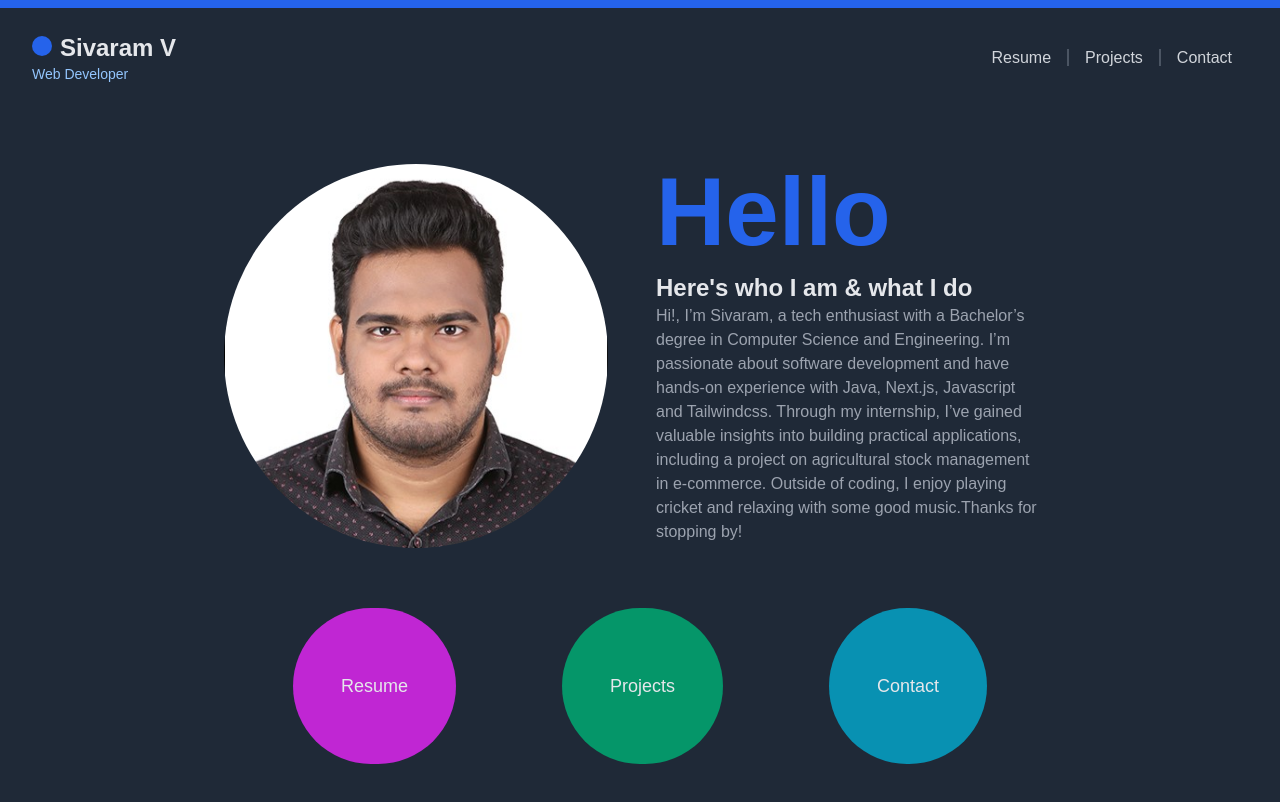
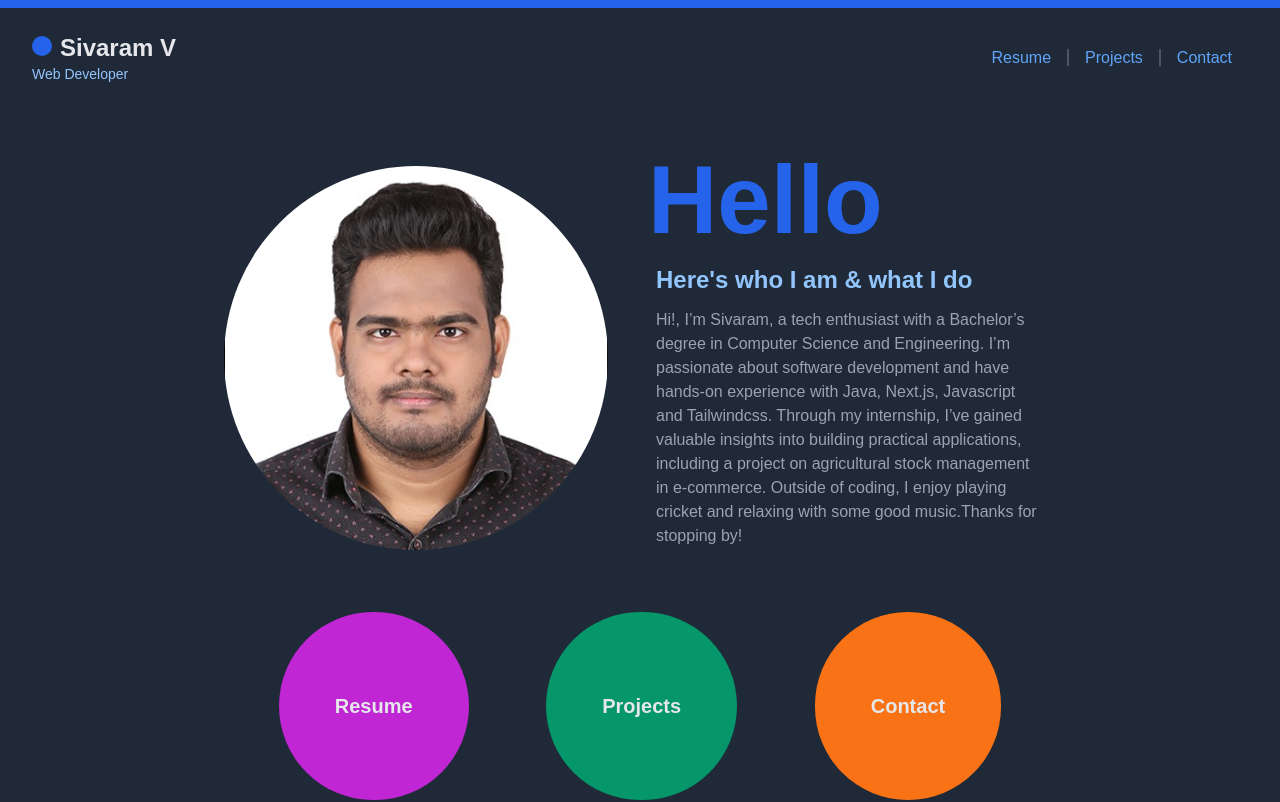
Before and after one commit to sivaram-37/my-portfolio, a Next.js app: page / in a window 1280 px wide. Shown: the top 802 px of the page. Built offline with nearby package versions, Linux system fonts and the light colour scheme.

Commit message:
modified

```diff
--- a/src/app/page.jsx
+++ b/src/app/page.jsx
@@ -14,9 +14,6 @@ export default function Home() {
 					priority
 				/>
 				<div className="flex flex-col">
-					<h1 className="px-4 text-3xl md:text-8xl font-bold text-primary mb-3 md:mt-5">
-						Hello
-					</h1>
 					<Image
 						src="/profile.jpg"
 						alt="My profile image of mobile version"
@@ -25,8 +22,11 @@ export default function Home() {
 						className="block md:hidden h-64 w-64 mb-5 self-center rounded-full"
 						priority
 					/>
+					<h1 className="px-4 md:px-2 text-3xl md:text-8xl font-bold text-primary mb-3 md:mt-2 md:mb-4">
+						Hello
+					</h1>
 					<div className="px-4 max-w-80 md:max-w-[26rem] mb-6">
-						<h3 className="text-lg md:text-2xl font-semibold">
+						<h3 className="mb-1 md:mb-3 text-lg md:text-2xl font-semibold text-blue-300">
 							Here&apos;s who I am & what I do
 						</h3>
 						<p className="text-sm md:text-base font-light text-gray-400">
@@ -39,27 +39,27 @@ export default function Home() {
 						</p>
 					</div>
 				</div>
-				<ul className="px-4 flex justify-around col-span-2 mb-0 md:mt-10 md:mb-5">
-					<li className="text-xs md:text-lg md:font-medium rounded-full flex justify-center items-center">
+				<ul className="px-4 flex justify-around col-span-2 mb-0 md:mt-10 md:mb-5 text-sm md:text-xl md:font-semibold">
+					<li className="rounded-full flex justify-center items-center">
 						<Link
 							href="/resume"
-							className="px-4 py-7 md:px-12 md:py-16 bg-fuchsia-600 hover:bg-fuchsia-400 hover:text-gray-800 rounded-full transition-all ease-in-out delay-75 duration-500"
+							className="px-4 py-[30px] md:px-14 md:py-20 bg-fuchsia-600 hover:bg-fuchsia-400 hover:text-gray-800 rounded-full transition-all ease-in-out delay-75 duration-500"
 						>
 							Resume
 						</Link>
 					</li>
-					<li className="text-xs md:text-lg md:font-medium rounded-full flex justify-center items-center">
+					<li className="rounded-full flex justify-center items-center">
 						<Link
 							href="/projects"
-							className="px-4 py-7 md:px-12 md:py-16 bg-emerald-600 hover:bg-emerald-400 hover:text-gray-800 rounded-full transition-all ease-in-out delay-75 duration-500"
+							className="px-4 py-[30px] md:px-14 md:py-20 bg-emerald-600 hover:bg-emerald-400 hover:text-gray-800 rounded-full transition-all ease-in-out delay-75 duration-500"
 						>
 							Projects
 						</Link>
 					</li>
-					<li className="text-xs md:text-lg md:font-medium rounded-full flex justify-center items-center">
+					<li className="rounded-full flex justify-center items-center">
 						<Link
 							href="/contact"
-							className="px-4 py-7 md:px-12 md:py-16 bg-cyan-600 hover:bg-cyan-400 hover:text-gray-800 rounded-full transition-all ease-in-out delay-75 duration-500"
+							className="px-4 py-[30px] md:px-14 md:py-20 bg-orange-500 hover:bg-orange-400 hover:text-gray-800 rounded-full transition-all ease-in-out delay-75 duration-500"
 						>
 							Contact
 						</Link>
--- a/src/components/navigation.jsx
+++ b/src/components/navigation.jsx
@@ -18,8 +18,8 @@ export function DesktopNavigation() {
 					<Link
 						href={route.url}
 						className={cn(
-							"font-thin text-gray-300 hover:text-blue-300 md:px-4",
-							pathname === route.url && "text-blue-500 hover:text-blue-500",
+							"font-thin text-blue-400 hover:text-gray-300 md:px-4",
+							pathname === route.url && "text-gray-400 hover:text-gray-400",
 							index !== navRoutes.length - 1 && "border-r-2 border-gray-600"
 						)}
 					>
```
